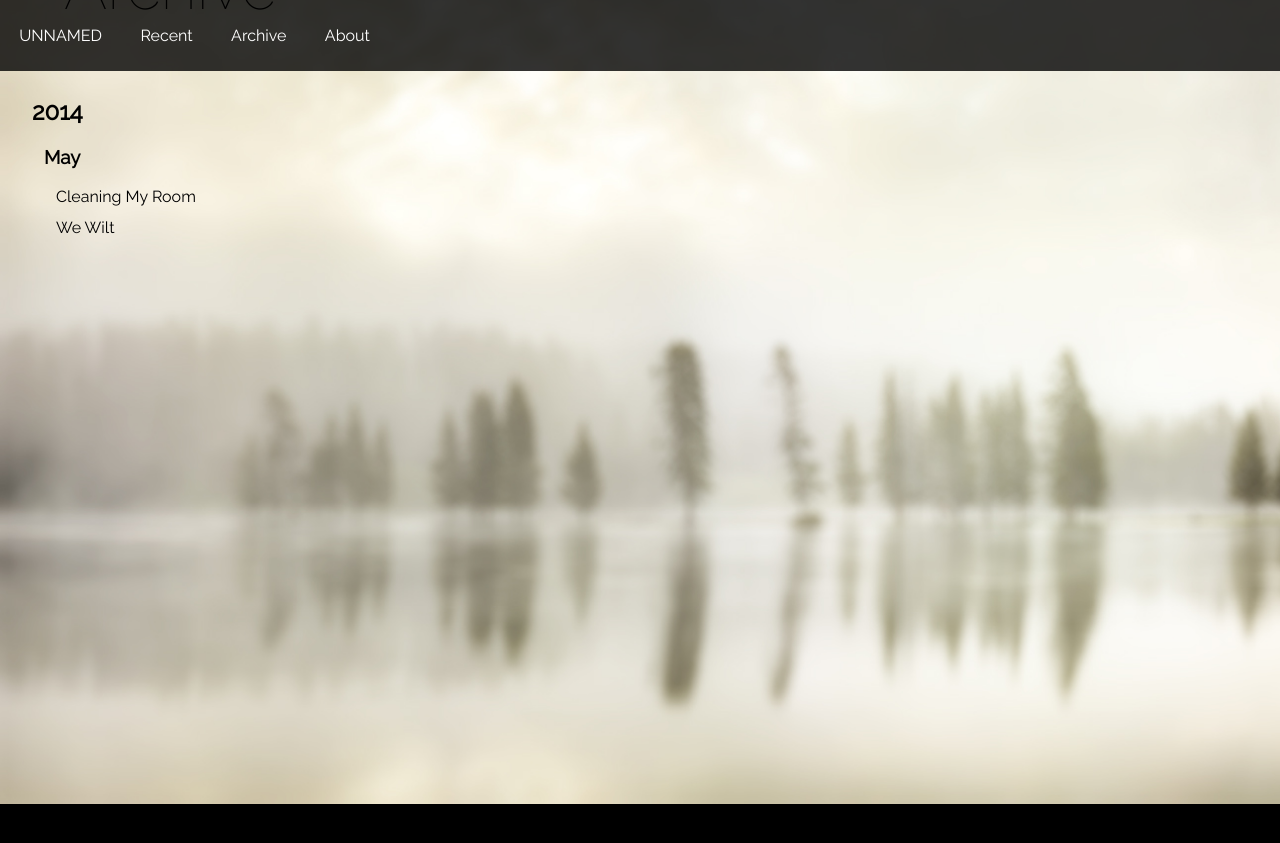
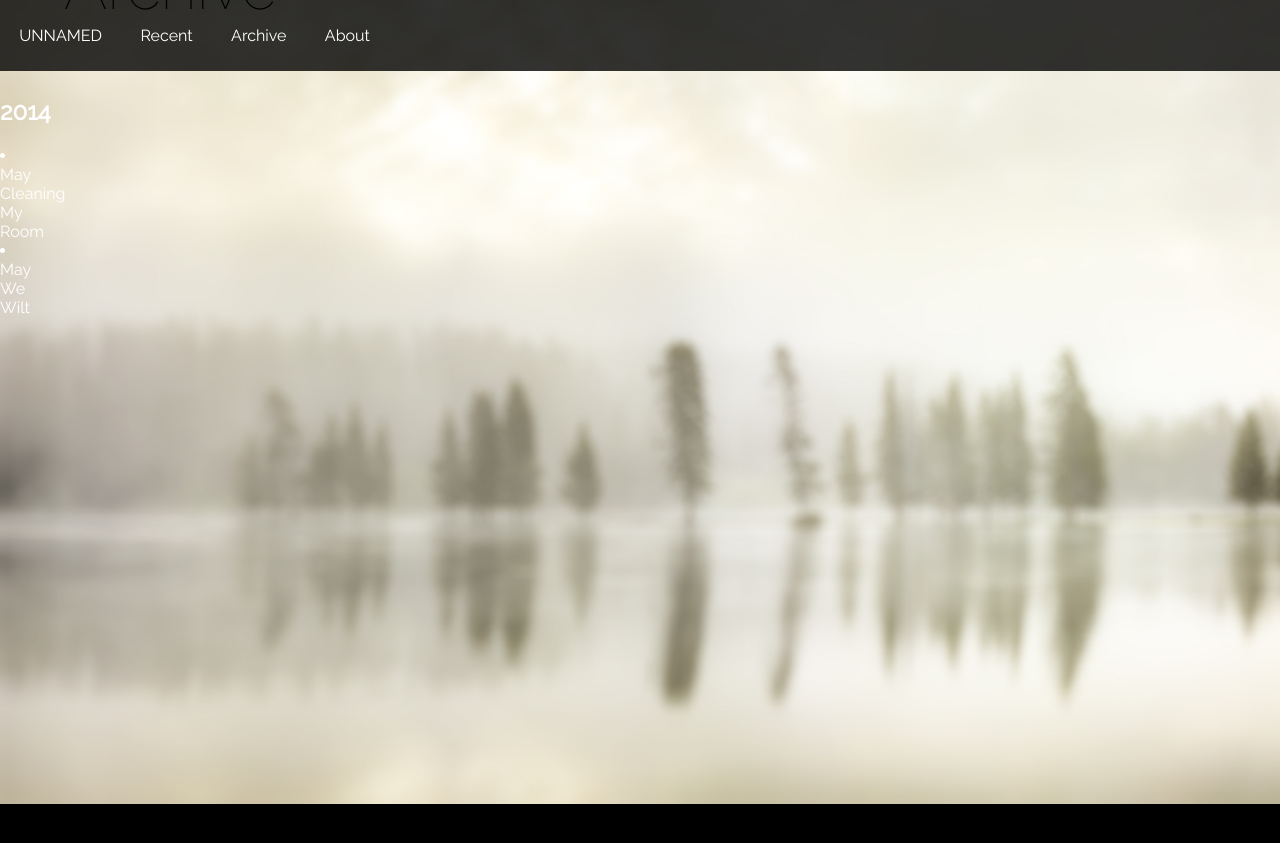
Before and after one commit to jk5228/unnamed, a Jekyll site: the page built from index.html, in a window 1280 px wide and 900 px high, scrolled down 2031 px. Shown: the top 843 px of the window. Built offline with Jekyll 4.4.1, drawn with Linux system fonts in a browser that asks for light colours; Markdown is read by kramdown in place of the engine named in the settings.

Commit message:
testing jekyll

```diff
--- a/index.html
+++ b/index.html
@@ -68,11 +68,11 @@
 			background-color: #050505;
 		}
 		{% for p in site.posts %}
-		{% if forloop.index < 5 %}
+			{% if forloop.index < 5 %}
 		#post{{ forloop.index }} {
 			background-image: url('{{ site.url }}/imgs/{{ p.cover }}');
-		}
-		{% endif %}
+			}
+			{% endif %}
 		{% endfor %}
 
 		#postcontainer {
@@ -270,13 +270,15 @@
 		<div id="postcontainer">
 			<div id="bar1">
 				{% for p in site.posts %}
-				{% if forloop.index < 5 %}
+					{% if forloop.index < 5 %}
 				<div class="post">
 					<div class="postdate">{{ p.date | date: "%B %-d, %Y" }}</div>
 					<a href="{{ p.url }}"><div class="postimg" id="post{{ forloop.index }}"></div></a>
 					<div class="posttitle">{{ p.title }}</div>
 				</div>
-				{% endif %}
+					{% else %}
+						{% break %}
+					{% endif %}
 				{% endfor %}
 			</div>
 		</div>
@@ -286,14 +288,21 @@
 		<h2 class="title" id="title3">Archive</h2>
 		<div id="archivecontainer">
 			<div id="bar2">
-				<div class="year">
-					<h2>2014</h2>
-					<div class="month">
-					<h3>May</h3>
-						<div class="headline"><a href="http://unnamed.pw/posts/002-cleaning.html">Cleaning My Room</a></div>
-						<div class="headline"><a href="http://unnamed.pw/posts/001-wilt.html">We Wilt</a></div>
-					</div>
-				</div>
+
+				{% for post in site.posts %}
+
+				    {% unless post.next %}
+				      <h2>{{ post.date | date: '%Y' }}</h2>
+				    {% else %}
+				      {% capture year %}{{ post.date | date: '%Y' }}{% endcapture %}
+				      {% capture nyear %}{{ post.next.date | date: '%Y' }}{% endcapture %}
+				      {% if year != nyear %}
+				        <h2>{{ post.date | date: '%Y' }}</h2>
+				      {% endif %}
+				    {% endunless %}
+
+				    <li>{{ post.date | date:"%b" }} <a href="{{ post.url }}">{{ post.title }}</a></li>
+				  {% endfor %}
 			</div>
 		</div>
 	</div>
```
